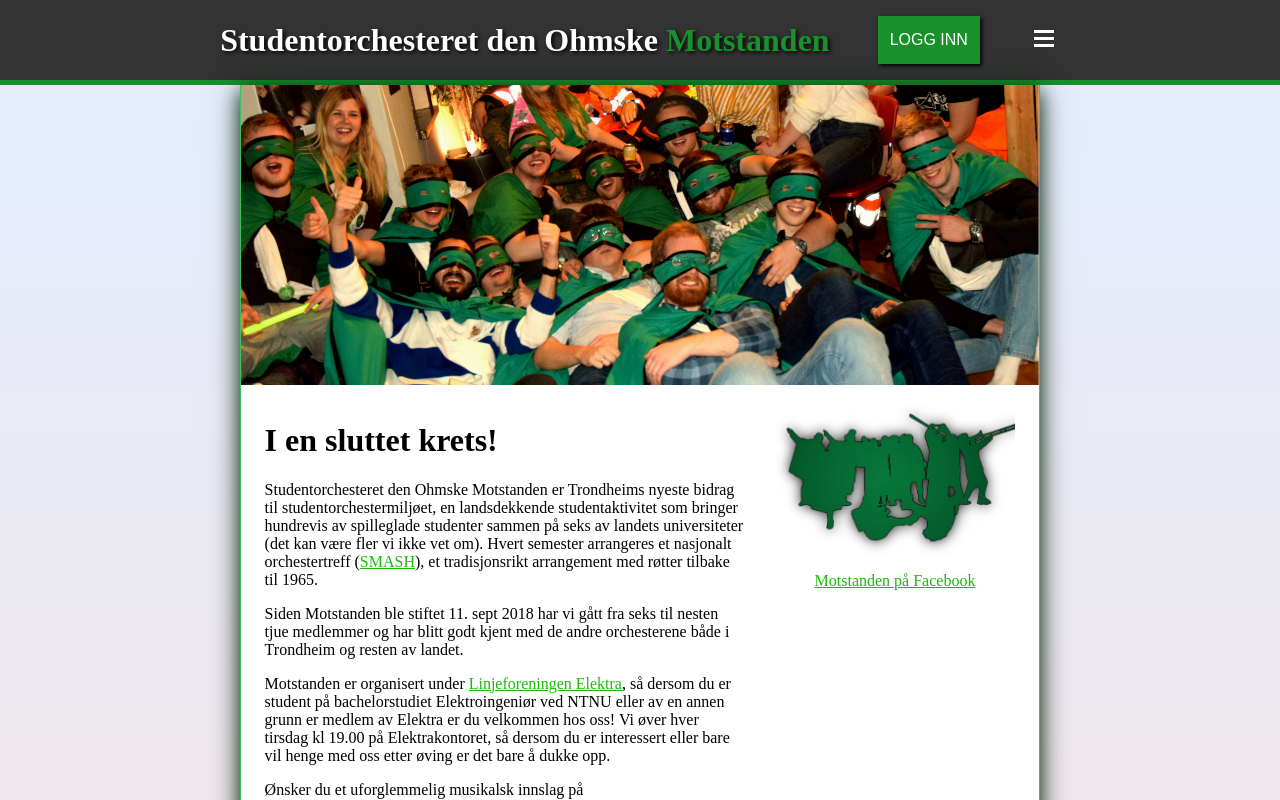
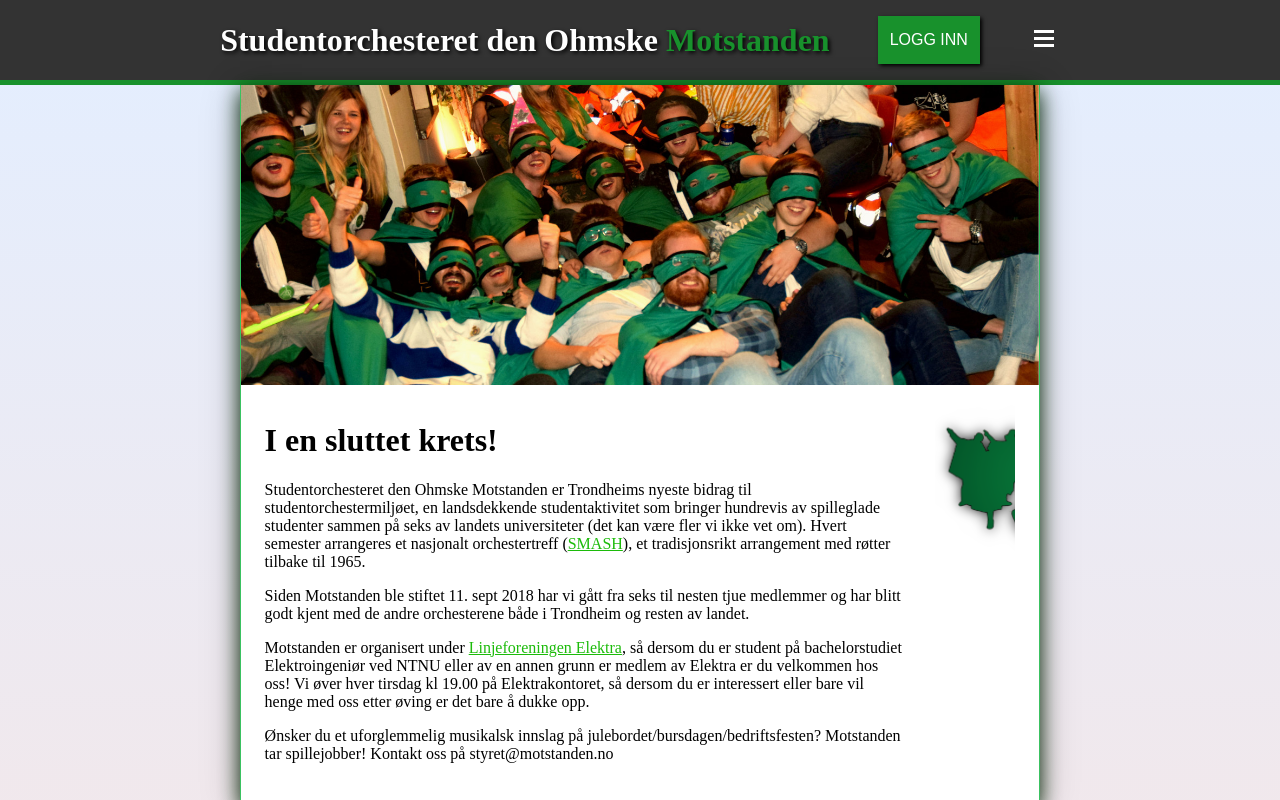
Before and after one commit to Motstanden/motstanden-website, a React (Create React App) app in the folder client/: page / in a window 1280 px wide. Shown: the top 800 px of the page. Built offline with nearby package versions, Linux system fonts and the light colour scheme.

Commit message:
Readme and bugtest

```diff
--- a/client/src/components/FacebookComponent.js
+++ b/client/src/components/FacebookComponent.js
@@ -36,7 +36,7 @@ class FacebookComponent extends React.Component {
                         data-show-facepile="true">
                         <blockquote className="fb-xfbml-parse-ignore" cite="https://www.facebook.com/Motstanden">
                             <a href="https://www.facebook.com/Motstanden">
-                                Motstanden på Facebook
+
                             </a>
                         </blockquote>
                     </div>
```
Also changed, not shown: 1 other file (tests, documents, lock files or other folders).
